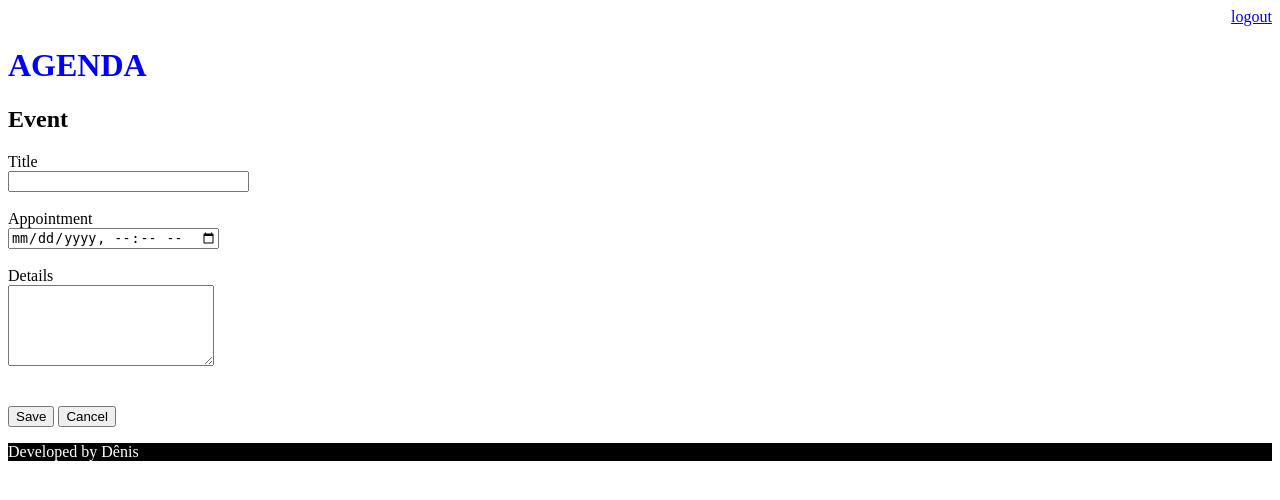
After one commit to lldenisll/agenda, a Django app: page /agenda/event/ in a window 1280 px wide. The commit adds this page. Shown: the top 500 px of the page. Run offline with Django 3.2, Linux system fonts and the light colour scheme; a user stored in the database is signed in.

Commit message:
submt info

```diff
--- a/agenda/urls.py
+++ b/agenda/urls.py
@@ -20,8 +20,11 @@ from django.views.generic import RedirectView
 urlpatterns = [
     path('admin/', admin.site.urls),
     path('agenda/', views.list_events), #route
+    path('agenda/event/',views.event),
+    path('agenda/event/submit', views.submit_event),
     path('', RedirectView.as_view(url='/agenda/')),
     path('login/',views.login_user),
     path('login/submit', views.submit_login),
     path('logout/',views.logout_user),
+
 ]
--- a/core/views.py
+++ b/core/views.py
@@ -33,3 +33,20 @@ def list_events(request):
     event=Event.objects.filter(user=user)
     data={'events':event}
     return render(request, 'agenda.html',data)
+
+@login_required(login_url='/login/') #when not found back to login
+def event(request):
+    return render(request, 'event.html')
+
+@login_required(login_url='/login/') #when not found back to login
+def submit_event(request):
+    if request.POST:
+        title=request.POST.get('title')
+        date_event=request.POST.get('event_date')
+        description=request.POST.get('description')
+        user=request.user
+        Event.objects.create(title=title,
+                             date_event=date_event,
+                             description=description,
+                             user=user)
+    return redirect('/')
--- a/templates/agenda.html
+++ b/templates/agenda.html
@@ -1,6 +1,9 @@
     {%extends "model-page.html"%}
      {% block content %}
     <h2>Appointments</h2>
+    <a href="event/">
+    <button type="button">Insert data</button>
+        </a>
         <ul style="font-size: 20px">
         {% for event in events %}
             <li>{{event.title}}-{{event.get_data_events}}</li>
--- /dev/null
+++ b/templates/event.html
@@ -0,0 +1,24 @@
+{%extends "model-page.html"%}
+
+{%block content%}
+
+<h2> Event </h2>
+<form action="submit" method="POST">{% csrf_token %}
+    <label>Title</label>
+    <br>
+    <input type="text" name="title" size="27">
+    <br><br>
+    <label>Appointment</label>
+    <br>
+    <input type="datetime-local" name="event_date" size="27">
+    <br><br>
+    <label>Details</label>
+    <br>
+    <textarea name="description" rows="5" cols="23"></textarea>
+    <br><br><br>
+    <button type="submit">Save</button>
+    <a href="/">
+    <button type="button">Cancel</button>
+    </a>
+</form>
+{%endblock%}
```
Also changed, not shown: templates/login.html (+4 -3 lines), db.sqlite3, 1 other file.
